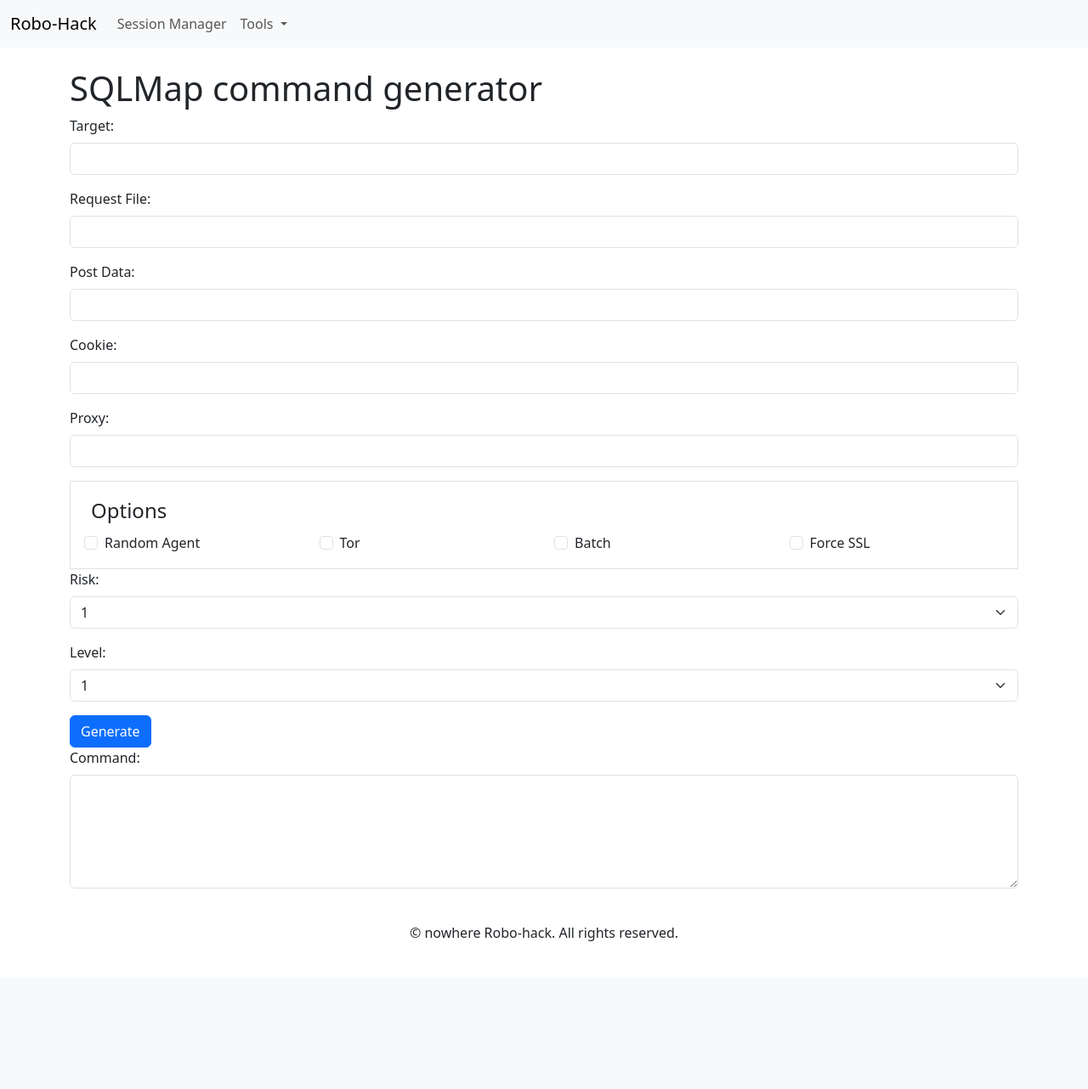
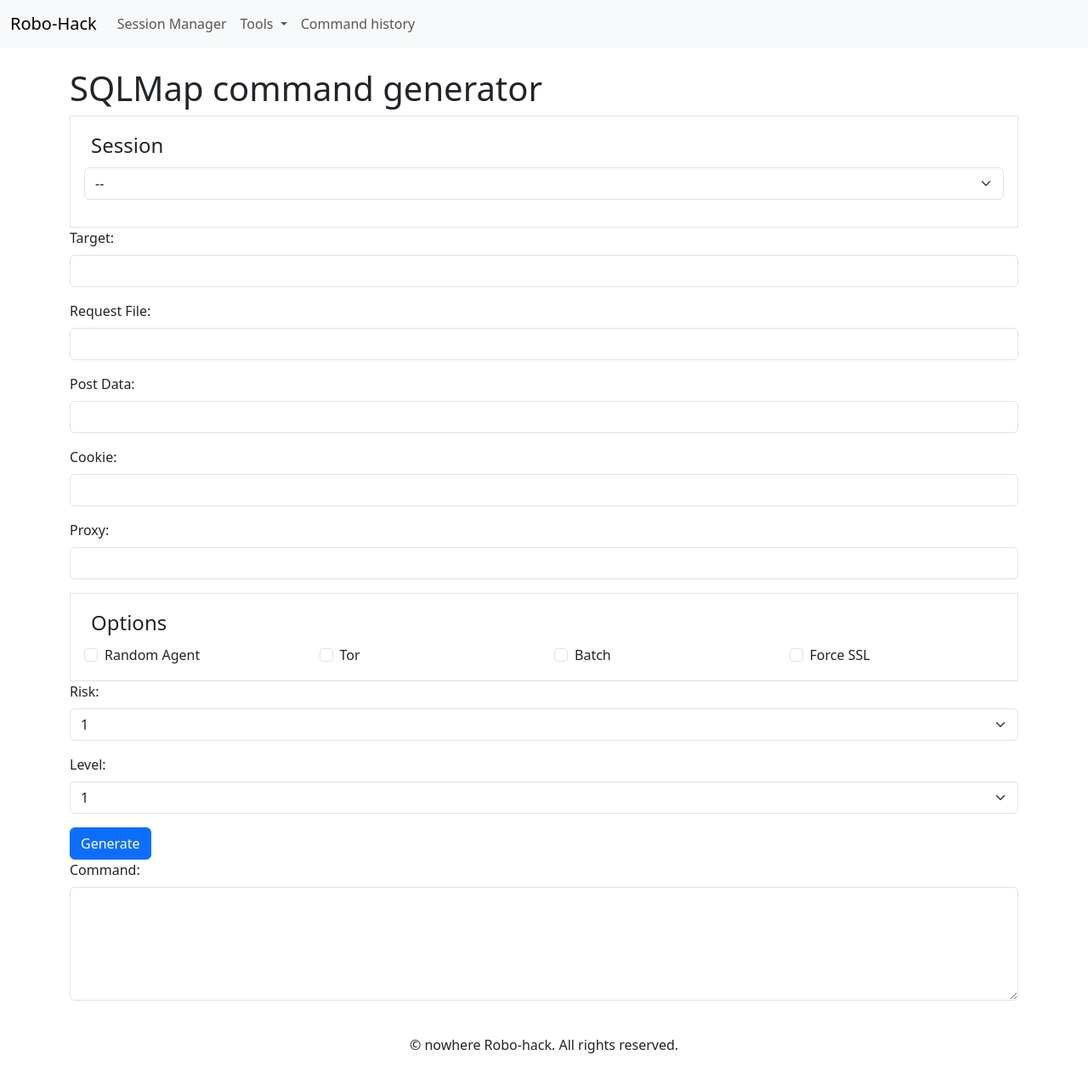
Before and after one commit to killercd/robo-hack-imp, a Flask app: page /sqlmap in a window 1280 px wide. Shown: the whole page at 85% size. Before the commit the page ends 1108 px from the top, so only its background shows below. Run offline with Flask 3, Linux system fonts and the light colour scheme.

Commit message:
add command history

```diff
--- a/app/robohack/mod/sqlmap.py
+++ b/app/robohack/mod/sqlmap.py
@@ -52,7 +52,7 @@ class SqlMapMod():
             g_command = f"{g_command} --tor"
 
         if self.forcessl:
-            g_command = f"{g_command} --forcessl"
+            g_command = f"{g_command} --force-ssl"
 
         if self.risk:
             g_command = f"{g_command} --risk={self.risk}"
--- a/app/routes.py
+++ b/app/routes.py
@@ -80,7 +80,7 @@ def gobuster():
 @app.route('/sqlmap', methods=['GET', 'POST'])
 def sqlmap():
 
-
+    session_list = Session.query.all()
     if request.method == 'POST':
         action = request.form.get('action')
         if action == 'generate':
@@ -98,8 +98,14 @@ def sqlmap():
                                     )
 
             data = sqlmap_mod.generate()
-            return render_template('sqlmap/sqlmap.html', data=data)
-    return render_template('sqlmap/sqlmap.html', data=SqlMapMod.empty_data())
+            sessionid = request.form.get('session')
+            if sessionid!="-1":
+                new_command = CommandHistory(session_id=sessionid, command=data['command'])
+                db.session.add(new_command)
+                db.session.commit()
+
+            return render_template('sqlmap/sqlmap.html', data=data, session_lst=session_list)
+    return render_template('sqlmap/sqlmap.html', data=SqlMapMod.empty_data(), session_lst=session_list)
 
 @app.route('/gobusterinfo', methods=['GET', 'POST'])
 def gobuster_info():
@@ -124,6 +130,17 @@ def session_manager():
     data = Session.query.all()
     return render_template('session/session.html', data=data)
 
+@app.route('/cmdhistory', methods=['GET', 'POST'])
+def cmdhistory():
+    data = (
+        db.session.query(CommandHistory.command, Session.name)
+        .select_from(CommandHistory)  # Explicit starting point
+        .join(Session, CommandHistory.session_id == Session.id)  # Explicit ON clause
+        .all()
+    )
+    return render_template('history/history.html', command_history=data)
+
+
 # @app.route('/page2/delete/<int:id>')
 # def delete_page2(id):
 #     entry = Page2Data.query.get_or_404(id)
--- a/app/templates/base.html
+++ b/app/templates/base.html
@@ -26,6 +26,8 @@
                             <li class="nav-item"><a class="nav-link" href="/ptscriptgen">PT Script</a></li>
                         </ul>
                     </li>
+                    <li class="nav-item"><a class="nav-link" href="/cmdhistory">Command history</a></li>
+
                 </ul>
             </div>
 
--- a/app/templates/sqlmap/sqlmap.html
+++ b/app/templates/sqlmap/sqlmap.html
@@ -2,6 +2,17 @@
 {% block content %}
 <h1>SQLMap command generator</h1>
 <form method="post">
+    <fieldset class="border p-3">
+        <legend class="w-auto px-2">Session</legend>
+        <div class="mb-3">
+            <select name="session" class="form-select">
+                <option value="-1">--</option>
+                {% for session in session_lst %}
+                <option value="{{ session.id }}">{{ session.name }}</option>
+                {% endfor %}
+            </select>
+        </div>
+    </fieldset>
     <div class="mb-3">
         <label for="target" class="form-label">Target: </label>
         <input type="text" class="form-control" id="target" name="target" value="{{ data['target'] }}">
```
Also changed, not shown: app/templates/history/history.html (added, +34 -0 lines), instance/robohack.db (added).
